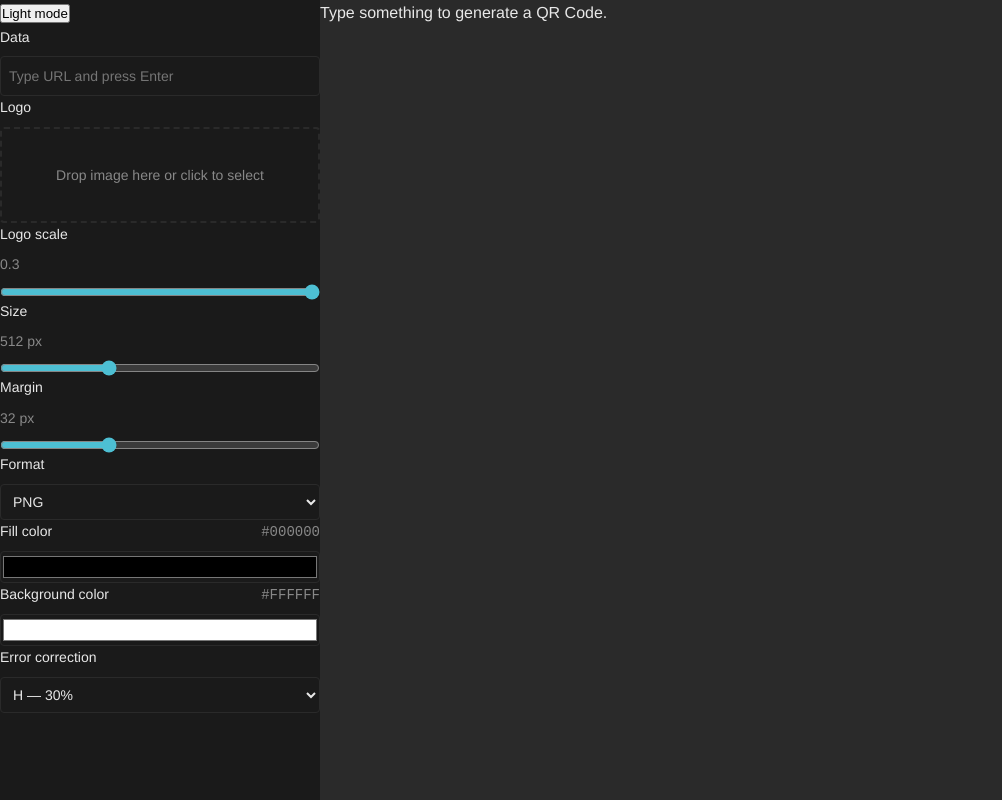
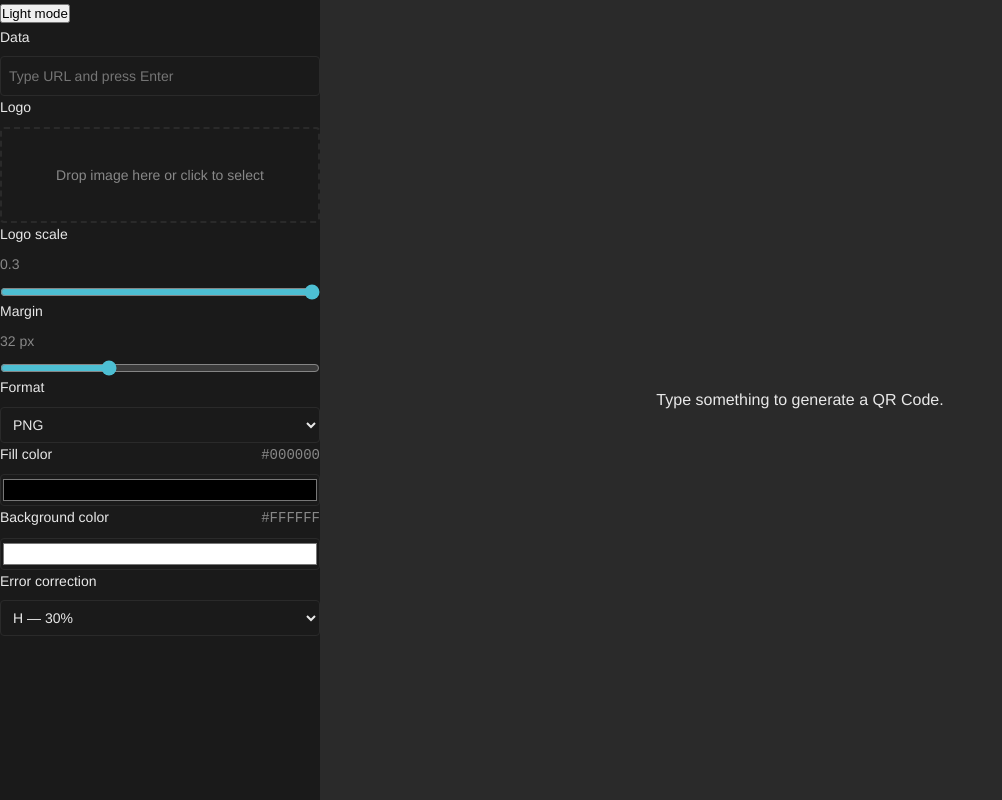
Before and after one commit to andr-migue/damero, a React (Vite) app: page / in a window 1280 px wide. Shown: the whole page, without its empty margins (0-1002 px from the left). Built offline with nearby package versions, Linux system fonts and the light colour scheme.

Commit message:
pin resolution

```diff
--- a/src/components/Content/Content.css
+++ b/src/components/Content/Content.css
@@ -1,3 +1,13 @@
 .content {
+    display: flex;
+    align-items: center;
+    justify-content: center;
+    padding: var(--space-md);
     background-color: var(--color-surface-content);
 }
+
+.content img {
+    max-width: 480px;
+    width: 100%;
+    height: auto;
+}
--- a/src/components/Sidebar/Sidebar.tsx
+++ b/src/components/Sidebar/Sidebar.tsx
@@ -36,16 +36,6 @@ export function Sidebar({ theme, toggleTheme, params, update, onSubmitData, src
                 max={0.30}
                 step={0.01}
                 onChange={v => update('logoScale', v)}
-            />
-
-            <SliderControl
-                label="Size"
-                value={params.size}
-                min={256}
-                max={1024}
-                step={1}
-                unit="px"
-                onChange={value => update('size', value)}
             />
 
             <SliderControl
--- a/src/core/params.ts
+++ b/src/core/params.ts
@@ -23,7 +23,7 @@ export const DEFAULTS = {
   logoScale: 0.3,
   fillColor: '#000000',
   backColor: '#FFFFFF',
-  size: 512,
+  size: 1024,
   margin: 32,
   error: 'H',
   format: 'png'
```
